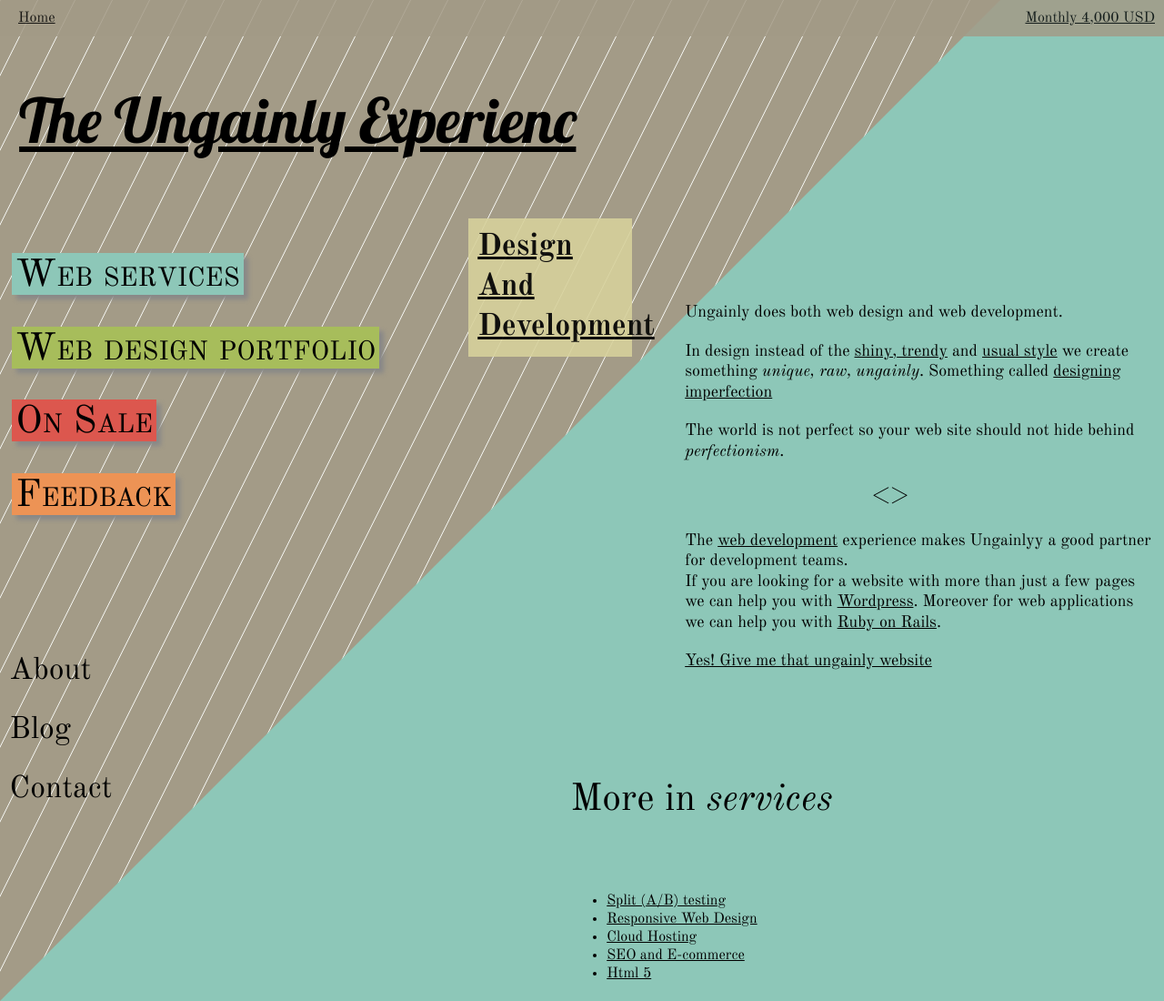
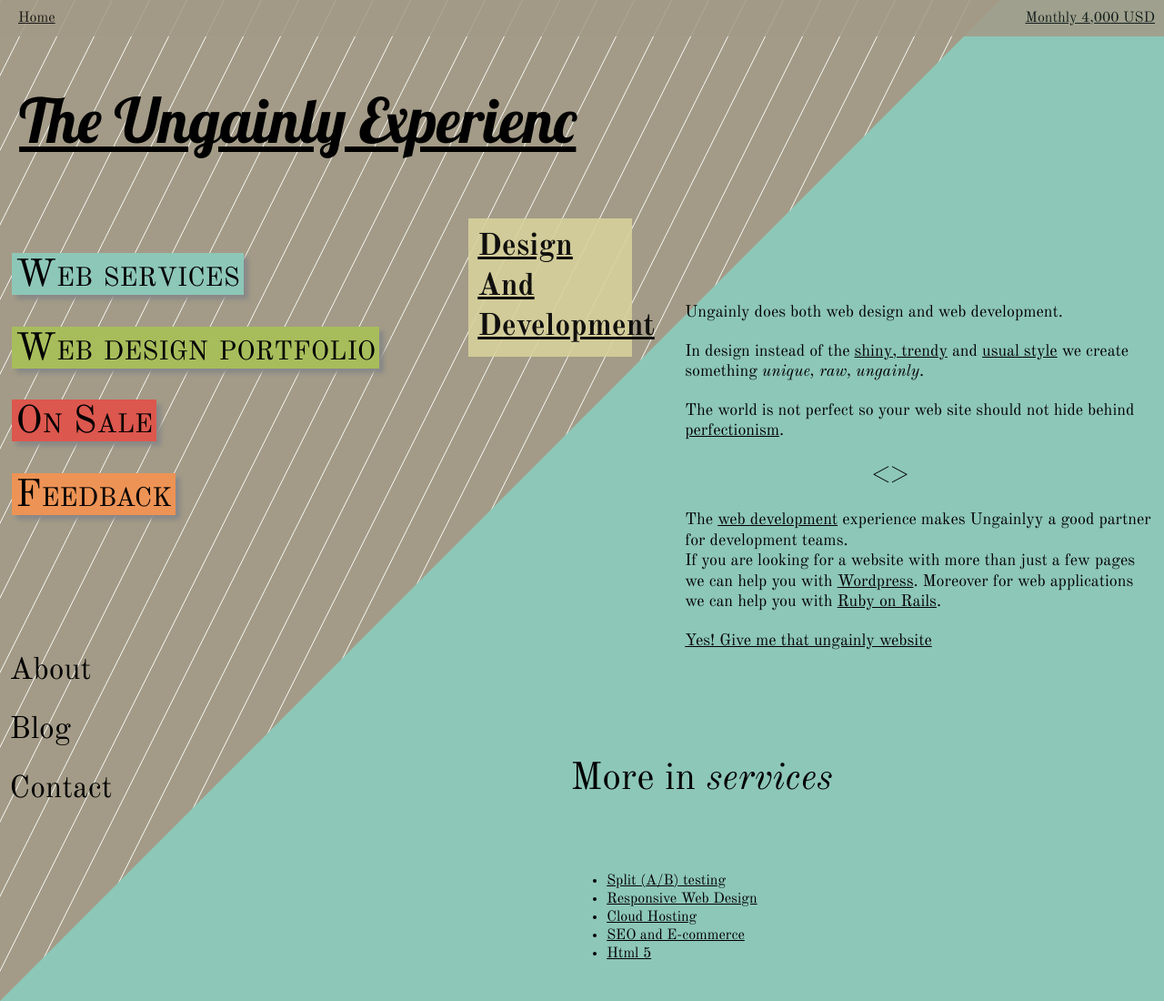
Before and after one commit to metamn/ungainlyy, a Jekyll site: the page built from _posts/2011-09-15-design-and-development.html, in a window 1280 px wide and 1100 px high. Shown: the whole window at 91% size. Built offline with Jekyll 4.4.1, drawn with Linux system fonts in a browser that asks for light colours; nearby versions of some CDN libraries.

Commit message:
Designing imperfection added

```diff
--- a/_posts/2011-09-15-design-and-development.html
+++ b/_posts/2011-09-15-design-and-development.html
@@ -12,10 +12,10 @@
   In design instead of the
   <a title="Siteinspire web design showcase" href="http://siteinspire.com/showcase">shiny, trendy</a> and
   <a title="Cargo Collective web design showcase" href="http://cargocollective.com/showcase">usual style</a>
-  we create something <em>unique, raw, ungainly</em>. Something called
-  <a title="Designing imperfection" href="http://www.coolhunting.com/design/glitch-designin.php">designing imperfection</a>
+  we create something <em>unique, raw, ungainly</em>.
 </p>
-  The world is not perfect so your web site should not hide behind <em>perfectionism</em>.
+  The world is not perfect so your web site should not hide behind
+  <a title="Designing imperfection" href="http://www.coolhunting.com/design/glitch-designin.php">perfectionism</a>.
 </p>
 
 <p class="stars">
```
